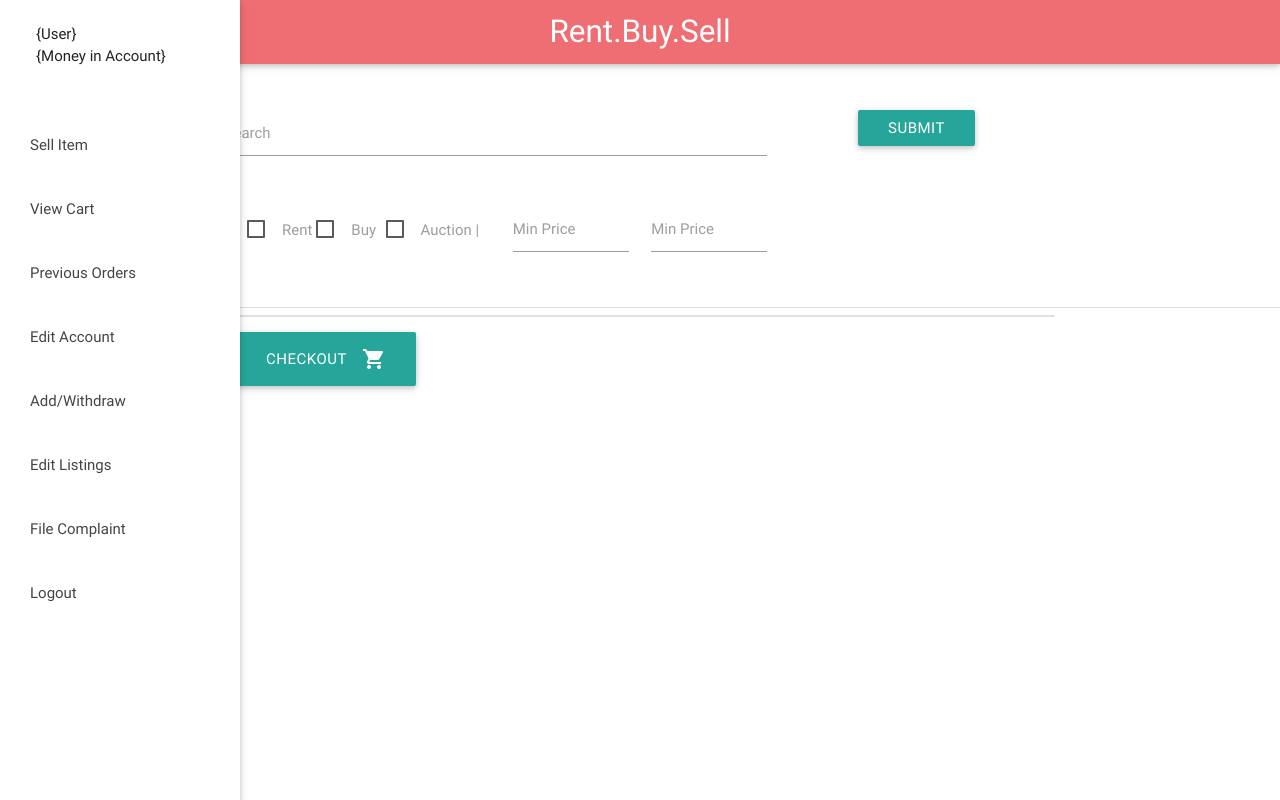
After one commit to s1cyan/rent-buy-sell322, a Django app: template rbs_app/rbs_application/templates/cart.html in a window 1280 px wide. The commit adds this page. Run offline with Django 3.2, Linux system fonts and the light colour scheme; the template is opened without the code that fills it, so the values that code supplies are empty.

Commit message:
added cart template- for each item in cart, load a new collection

```diff
--- /dev/null
+++ b/rbs_app/rbs_application/templates/cart.html
@@ -0,0 +1,39 @@
+{% extends "default.html" %}
+{% block header %}
+{% include 'sidenav.html' %}
+{% endblock %}
+
+{% block  main %}
+
+{% include 'search_bar.html' %}
+
+<div class="row">
+    <div class="col s8 offset-s2">
+        <ul class="collection">
+{% for item in cart %}
+            <li class="collection-item">
+                <div> {{ item.name }}
+                    <div class="secondary-content">
+                        <form method="post">
+                            {% csrf_token %}
+                            <button class="waves-effect waves-light btn" name="remove"> Remove
+                            </button>
+                        </form>
+
+                    </div>
+                </div>
+            </li>
+            {% endfor %}
+        </ul>
+ <div class=" col s12">
+            <button class="btn waves-effect waves-light btn-large" type="submit" name="checkout">Checkout
+                <i class="material-icons right">shopping_cart</i>
+            </button>
+
+        </div>
+    </div>
+
+
+</div>
+
+{% endblock %}
--- a/rbs_app/rbs_application/templates/sell_item.html
+++ b/rbs_app/rbs_application/templates/sell_item.html
@@ -15,7 +15,6 @@
                 <h7>You must fill out all of the fields</h7>
 
             </div>
-
 
             <div class="input-field col s12">
                 <input id="item" name="item" type="text">
@@ -47,12 +46,12 @@
 
             </div>
             <div class="input-field col s12">
-                  <input id ="daymonth" type="date" class="datepicker">
+                <input id="daymonth" type="date" class="datepicker">
                 <label class="active " for="daymonth">Takedown Listing on Date * </label>
 
             </div>
             <div class="input-field col s12">
-                  <input id ="time" type="time" >
+                <input id="time" type="time">
                 <label class="active " for="time">Takedown Listing at Time * </label>
 
             </div>
--- a/rbs_app/rbs_application/views.py
+++ b/rbs_app/rbs_application/views.py
@@ -4,4 +4,4 @@ from django.http import HttpResponse
 
 
 def index(request):
-    return render(request,"sell_item.html")
+    return render(request,"cart.html")
```
Lines whose indentation alone changed are shown as unchanged.
